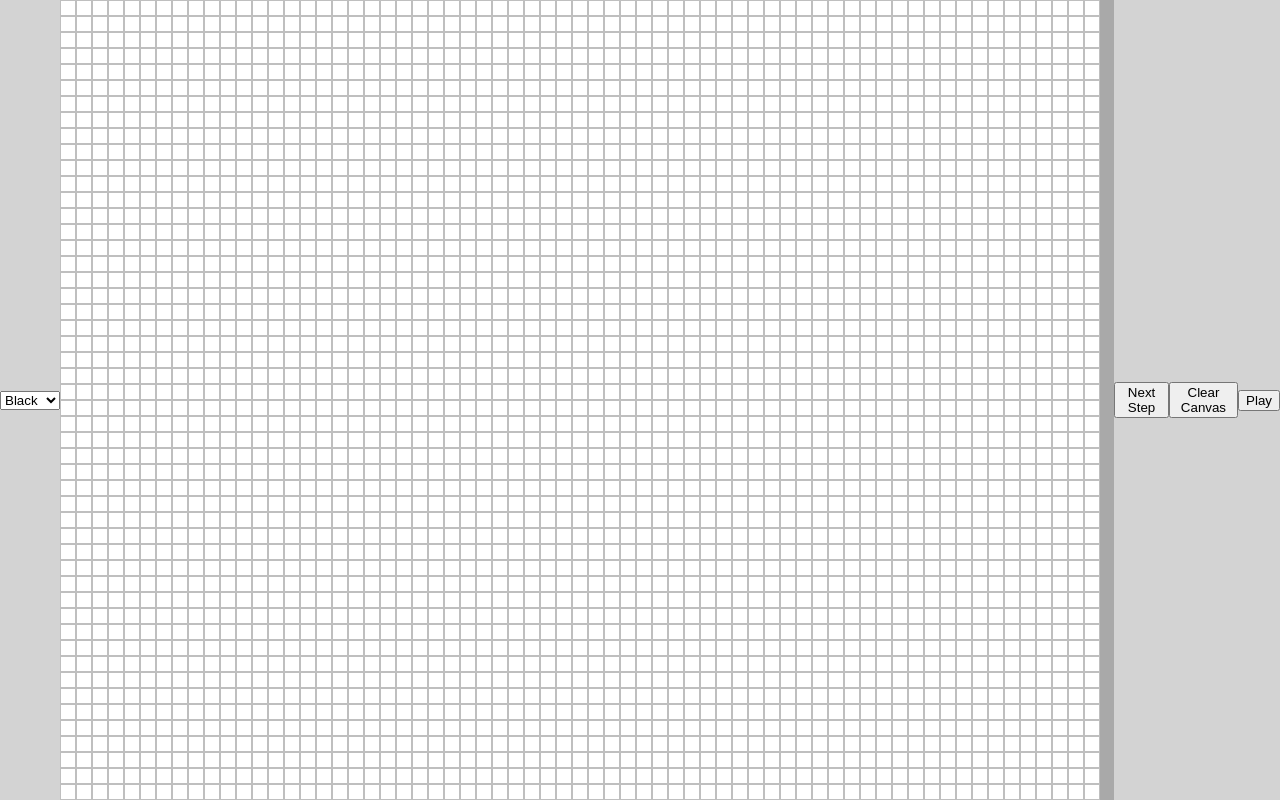
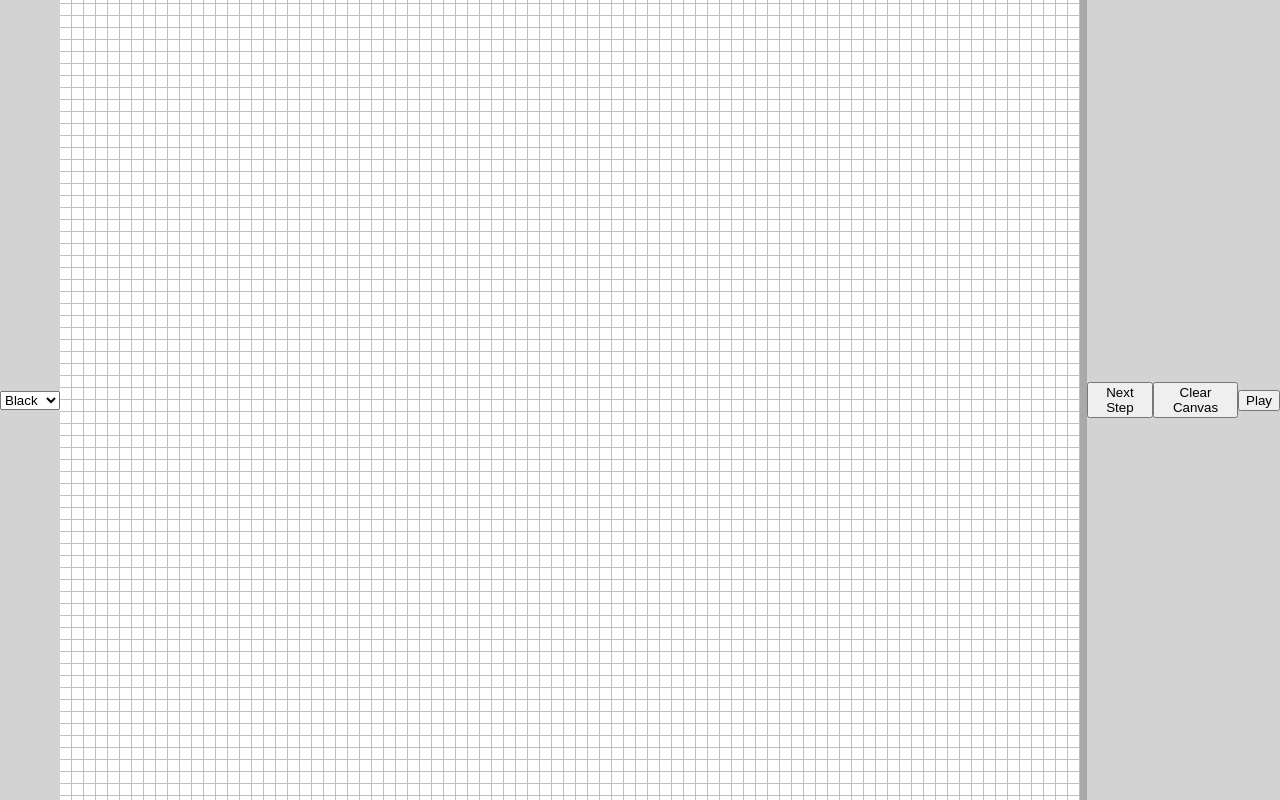
Before and after one commit to lizmeks/conways-canvas, a React (Create React App) app: page / in a window 1280 px wide. Shown: the top 800 px of the page. Built offline with nearby package versions, Linux system fonts and the light colour scheme.

Commit message:
resizing grid

```diff
--- a/src/styles/gridStyle.scss
+++ b/src/styles/gridStyle.scss
@@ -13,13 +13,14 @@
 .grid-container {
   display: flex;
   flex-wrap: wrap;
-  width: 1600px;
-  height: 1600px;
+  width: 1200px;
+  height: 1200px;
   background-color: darkgray;
 }
 
 .grid-cell {
-  width: 16px;
-  height: 16px;
-  border: 1px solid rgba(128, 128, 128, .5);
+  width: 12px;
+  height: 12px;
+  border-right: 1px solid rgba(128, 128, 128, .5);
+  border-bottom: 1px solid rgba(128, 128, 128, .5);
 }
```
